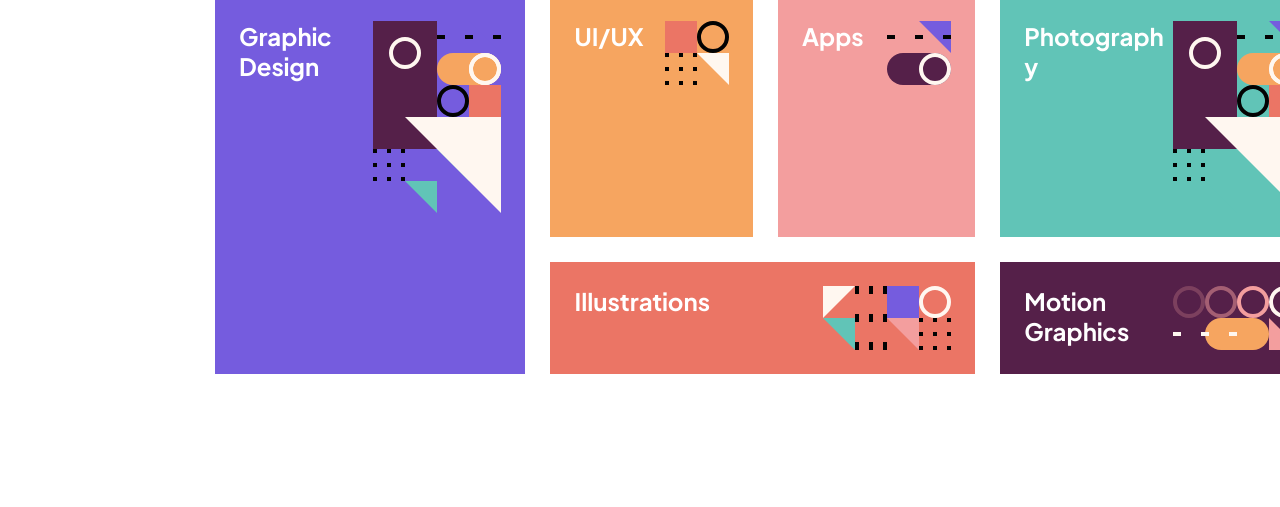
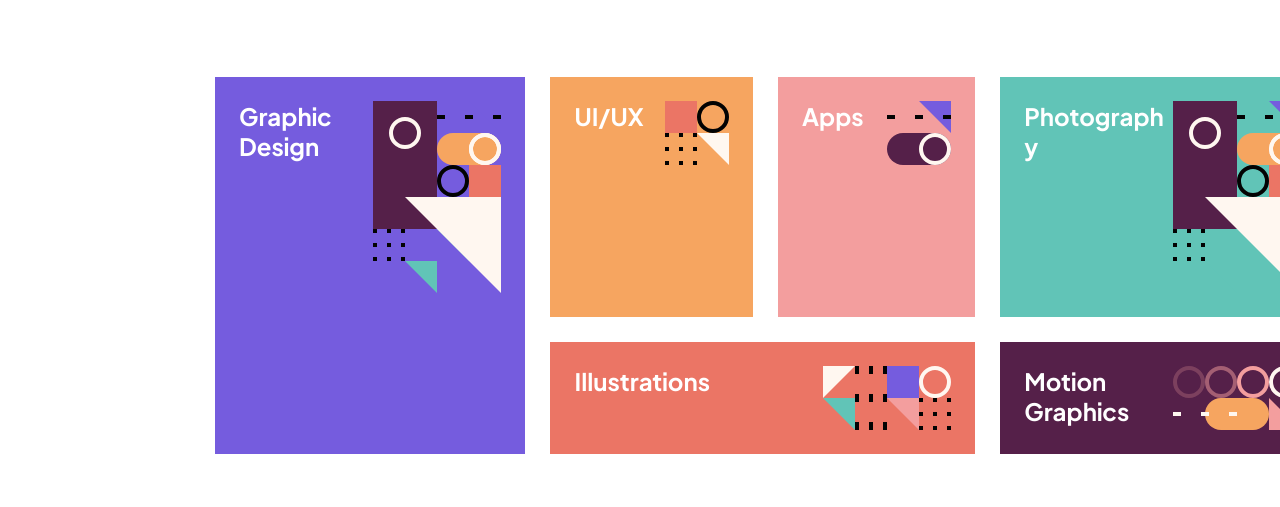
Before and after one commit to Omerfrat/Design-Consultation, a plain HTML site: page index.html in a window 1280 px wide. Shown: the part 281-788 px from the top of the page. Drawn offline with Linux system fonts and the light colour scheme.

Commit message:
Add files via upload
// güncelleme

```diff
--- a/assets/styles/style.css
+++ b/assets/styles/style.css
@@ -17,7 +17,7 @@ body {
   line-height: 1.5;
   -webkit-font-smoothing: antialiased;
   width: 1440px;
-  margin: 50px 0 0 50px;
+  margin: 50px 0 50px 50px;
 }
 
 img, picture, video, canvas, svg {
@@ -26,7 +26,7 @@ img, picture, video, canvas, svg {
 }
 
 input, button, textarea, select {
-  font: inherit;
+  font: Plus Jakarta Sans;
 }
 
 p, h1, h2, h3, h4, h5, h6 {
@@ -123,6 +123,7 @@ main {
   line-height: 30.24px;
   text-align: left;
   color: #FFFFFF;
+  padding-top: 80px;
   margin-bottom: 136px;
 }
 
```
